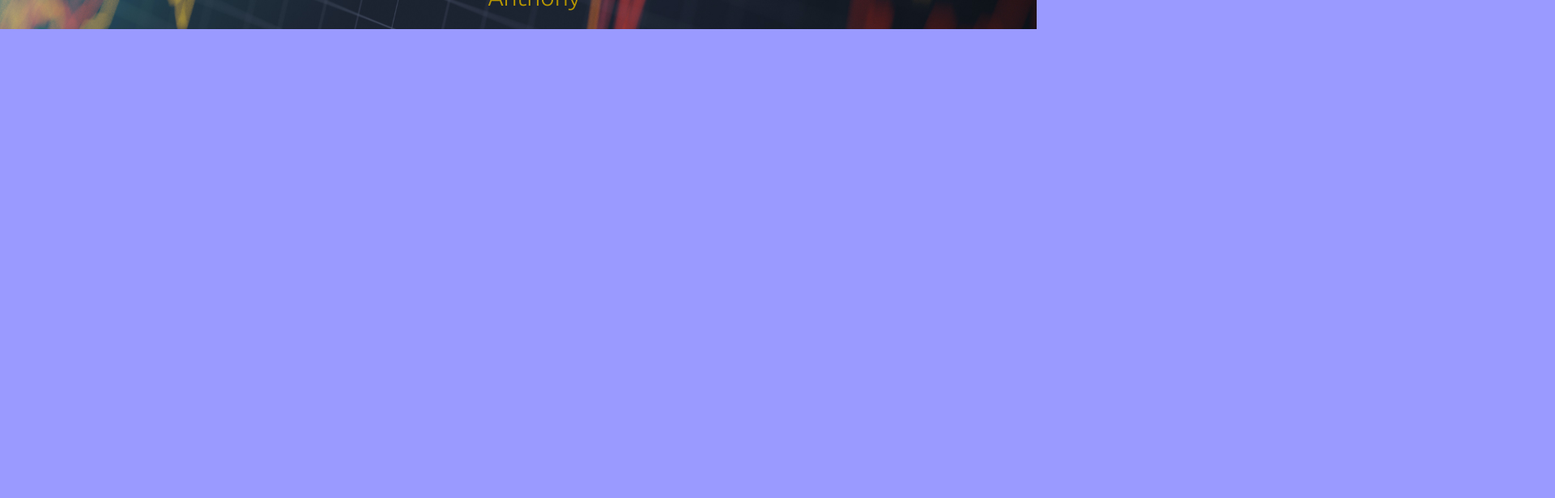
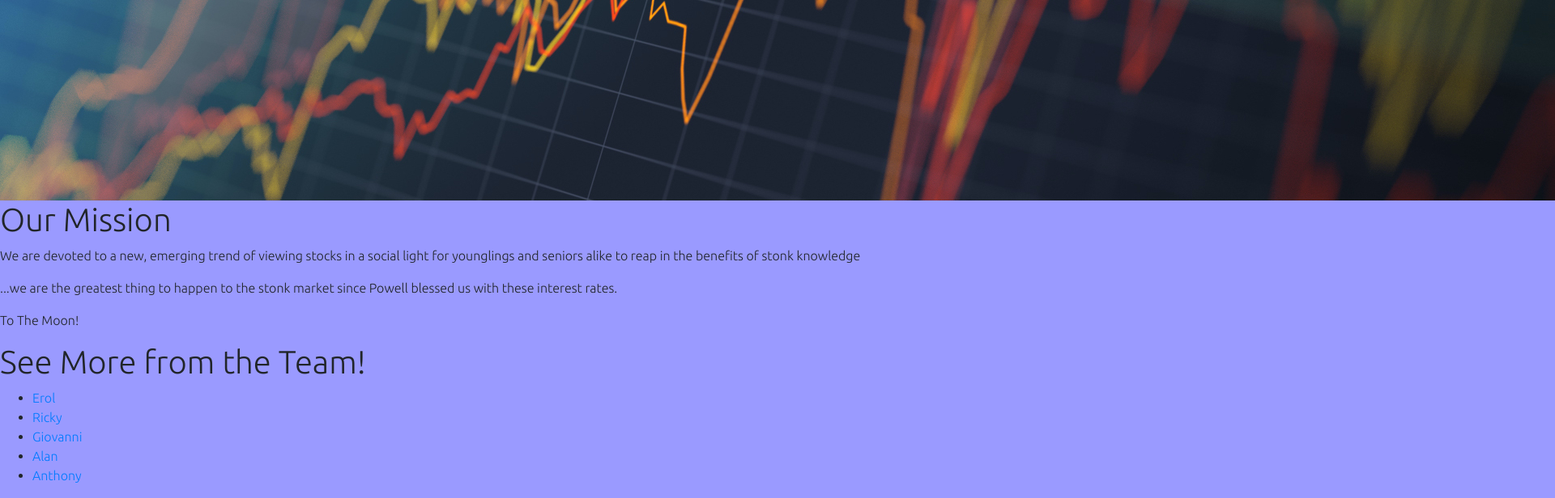
Before and after one commit to giovanniCL/stonks-only-go-up, a React (Create React App) app in the folder stonks-only-go-up/: page /mission in a window 1280 px wide. Shown: the part 764-1380 px from the top of the page at 81% size, 1920 px wide, since content can reach past the window. Before the commit the page ends 800 px from the top, so only its background shows below. Built offline with nearby package versions, Linux system fonts and the light colour scheme.

Commit message:
fix image

```diff
--- a/stonks-only-go-up/package.json
+++ b/stonks-only-go-up/package.json
@@ -22,6 +22,7 @@
     "react-router-dom": "^5.2.0",
     "react-scripts": "4.0.3",
     "react-select": "^4.3.0",
+    "react-spinners": "^0.10.6",
     "sass": "^1.32.12",
     "web-vitals": "^1.0.1"
   },
--- a/stonks-only-go-up/src/Components/Dashboard/Announcements.js
+++ b/stonks-only-go-up/src/Components/Dashboard/Announcements.js
@@ -6,8 +6,10 @@ import { announceSchema } from './AnnouncementsRaw';
 const Announcements = () => {
     return (
         <div id="announce-wrapper">
+
             <section id="article-wrapper">
                 {announceSchema.map((eachArticle, articleIndex) => {
+                    console.log(eachArticle.image)
                     return (
                         <article className="each-article" index={articleIndex}>
                             <h2 className="article-title">{eachArticle.title}</h2>
--- a/stonks-only-go-up/src/Components/Dashboard/Announcements.scss
+++ b/stonks-only-go-up/src/Components/Dashboard/Announcements.scss
@@ -34,7 +34,9 @@
             border-bottom: 1px solid rgb(207, 204, 204);
         }
         .article-image {
+            display: block;
             margin: auto auto 12px;
+            width: 100%;
         }
         .article-image-desc {
             font-style: italic;
--- a/stonks-only-go-up/src/Components/Dashboard/AnnouncementsRaw.js
+++ b/stonks-only-go-up/src/Components/Dashboard/AnnouncementsRaw.js
@@ -1,5 +1,5 @@
 // Announcements Raw to be used for dashboard
-import diamondHandPicture from "../../Assets/diamond-hand.jpg"
+import diamondHandPicture from "../../Assets/diamond.jpg"
 import welcomePicture from "../../Assets/welcome.jpg"
 import moment from "moment"
 
--- a/stonks-only-go-up/src/Components/Dashboard/Dashboard.js
+++ b/stonks-only-go-up/src/Components/Dashboard/Dashboard.js
@@ -5,6 +5,8 @@ import StonkPreview from '../Stonks/StonkPreview'
 import StonksHeader from '../Stonks/StonksHeader'
 import './Dashboard.css'
 import { Authentication } from "../../AuthContext";
+
+import Diamond from "../../Assets/diamond.jpg"
 
 import Announcements from "./Announcements"
 
@@ -31,10 +33,7 @@ const Dashboard = (props) => {
     return (
         <>
 
-
             <body>
-
-
 
                 <div className="dashboard_wrapper">
 
--- a/stonks-only-go-up/src/Components/Mission/Mission.js
+++ b/stonks-only-go-up/src/Components/Mission/Mission.js
@@ -1,5 +1,4 @@
 import {React} from "react";
-import './Mission1.css'
 import mission from "./mission.jpg";
 import Navbar from "../Navbar"
 
--- a/stonks-only-go-up/src/Components/Mission/Mission1.css
+++ /dev/null
@@ -1,76 +0,0 @@
-img{
-    width: 100%;
-    height: 100%;
-    position: absolute;
-    z-index: -1;
-    padding-top: 0;
-    top: 0px;
-}
-
-.Top {
-    display:flex;
-    flex-direction: column;
-    align-items: center;
-    position: static;
-    justify-content: center;
-
-}
-
-.MissionTitle{
-    font-size: 4em;
-    position: relative;
-}
-
-.MissionStatement{
-    font-size: 25px;
-    position: relative;
-    max-width: 65%;
-
-}
-
-.Slogan{
-    font-size: 45px;
-    position: relative;
-    color: #B89700;
-    font-weight: bolder;
-    border: black;
-
-
-}
-
-.TeamContainer{
-    position: relative;
-    padding-top: 60px;
-    display: flex;
-    flex-direction: column;
-    align-items: center;
-}
-
-.TeamTitle{
-    font-size: 50px;
-    color: #4041FF;
-    border: black;
-    border-radius: 1em;
-
-}
-
-ul#TeamLinks{
-    list-style: none;
-    font-size: 30px;
-    white-space: nowrap;
-}
-
-ul #TeamLinks li{
-    text-decoration: none;
-    padding-right: 20px;
-    display:inline-block;
-}
-    ul#TeamLinks li a{
-        text-decoration: none;
-        color: #B89700;
-        display: inline-block;
-    }
-
-    ul#Teamlinks li a:visited{
-        text-decoration: none;
-    }
```
Also changed, not shown: stonks-only-go-up/src/Assets/diamond.jpg (renamed from stonks-only-go-up/src/Assets/diamond-hand.jpg), 1 other file (tests, documents, lock files or other folders).
